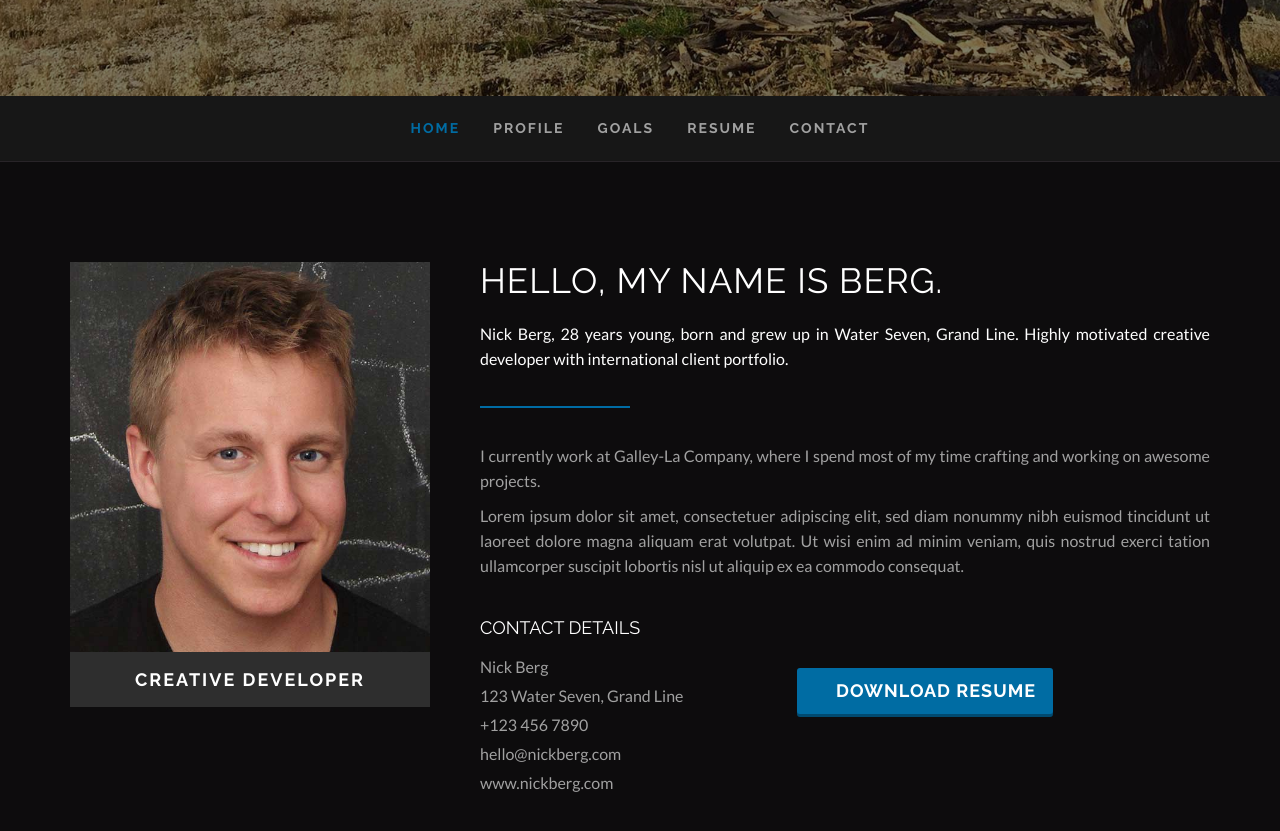
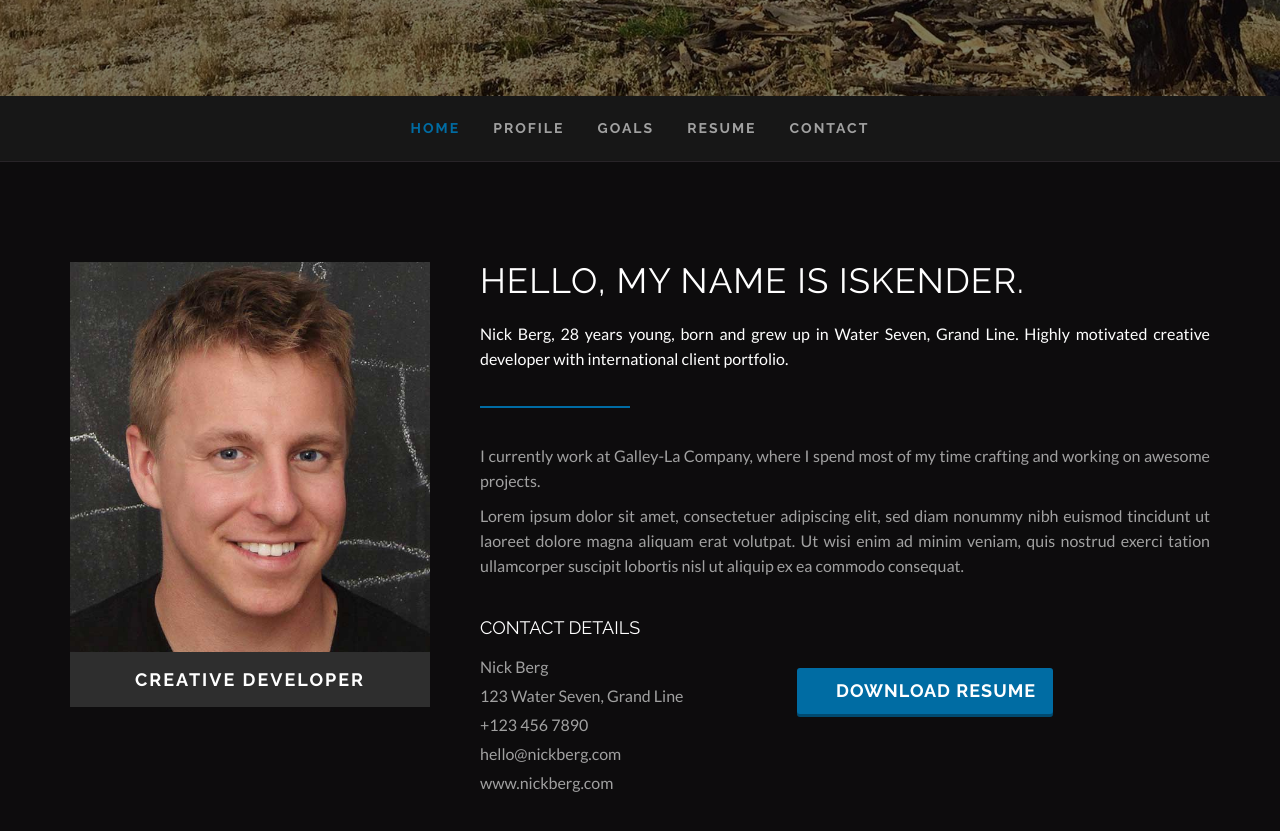
Before and after one commit to clearcareer/IskenderResume, a Jekyll site: the page built from index.html, in a window 1280 px wide and 900 px high, scrolled down 739 px. Shown: the top 831 px of the window. Built offline with Jekyll 4.4.1, drawn with Linux system fonts in a browser that asks for light colours; some web fonts are replaced.

Commit message:
Updated '/index.html' via CloudCannon

```diff
--- a/index.html
+++ b/index.html
@@ -182,7 +182,7 @@
                         <div class="profile-text padding-left-yes">
                             <div class="row">
                                 <div class="col-md-12">
-                                    <h2 class="section-title editable">Hello, My Name is Berg.</h2>
+                                    <h2 class="section-title editable">Hello, My NAME IS ISKENDER.</h2>
 
                                     <p class="editable">
                                         Nick Berg, 28 years young, born and grew up in Water Seven, Grand Line. Highly motivated creative developer with international client portfolio.
```
